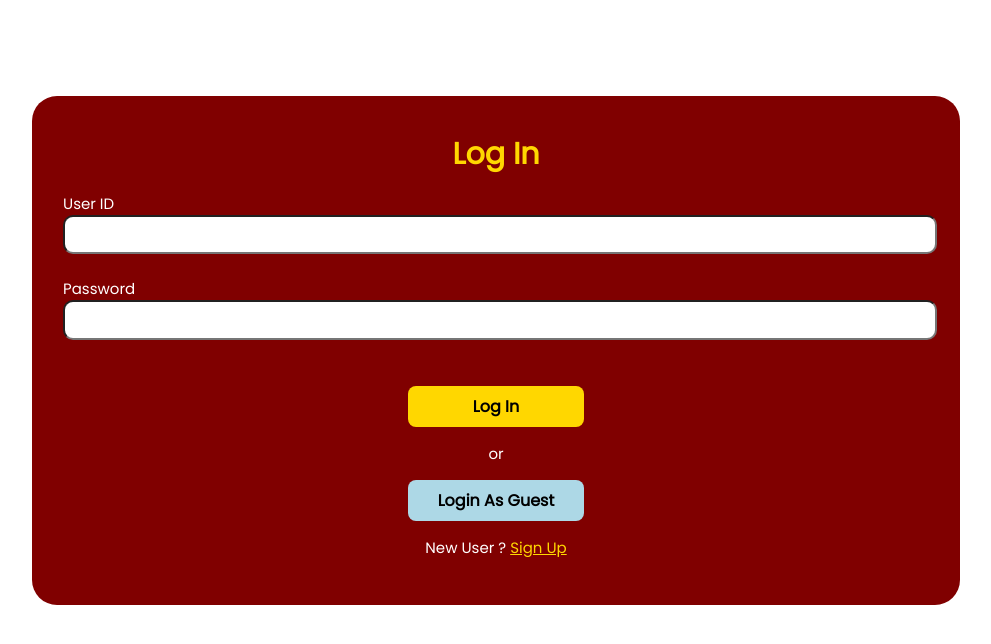
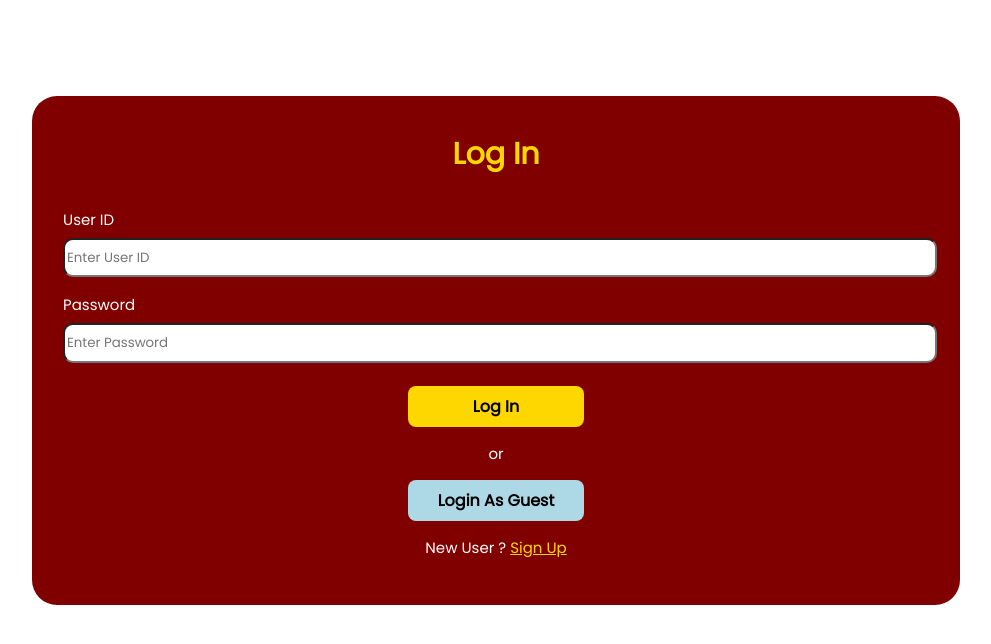
Before and after one commit to Tanchy101/palmap_project, a React (Create React App) app: page / in a window 1280 px wide. Shown: the top 644 px of the page, without its empty margins (144-1135 px from the left). Built offline with nearby package versions, Linux system fonts and the light colour scheme.

Commit message:
Home
Inayos ang password input sa home

```diff
--- a/src/dashboard/Home.css
+++ b/src/dashboard/Home.css
@@ -30,11 +30,20 @@
     text-align: left;
     justify-content: center;
     color: white;
+    margin-bottom: -1rem;
+    margin-top: 1rem;
 }
 input{
     width: 100%;
     height: 2.5em;
     border-radius: 10px;
+    font-family: Poppins;
+}
+
+input::-webkit-outer-spin-button,
+input::-webkit-inner-spin-button {
+  -webkit-appearance: none;
+  margin: 0;
 }
 /**buttons**/
 .login{
--- a/src/dashboard/Home.js
+++ b/src/dashboard/Home.js
@@ -4,14 +4,23 @@ import './Home.css';
 import {Link, Outlet} from 'react-router-dom';
 
 
-const InputEme = (props) => {
+
+const InputStudID = (props) => {
     return (
         <>
-        <div className="text-label"><label>{props.label}</label>
+        <div className= "text-label"> <label>{props.label}</label> </div>
         <br></br>
-        <input type = "number" >{props.Input}</input>
-        </div>
+        <input type = "number" placeholder ="Enter User ID" >{props.Input}</input>
+        </>
+    )
+}
 
+const InputPass = (props) => {
+    return (
+        <>
+        <div className= "text-label"> <label>{props.label}</label> </div>
+        <br></br>
+        <input type = "password" placeholder = "Enter Password">{props.Input}</input>
         </>
     )
 }
@@ -28,9 +37,9 @@ const Home = () => {
             </div>
 
             <div className = "card">
-                <InputEme  label = {'User ID'}  />
+                <InputStudID  label = {'User ID'}  />
                 <br></br>
-                <InputEme label = {'Password'} />
+                <InputPass label = {'Password'} />
                 <br></br><br></br>
                 <ButtonLogin />
                 <p>or</p>
```
